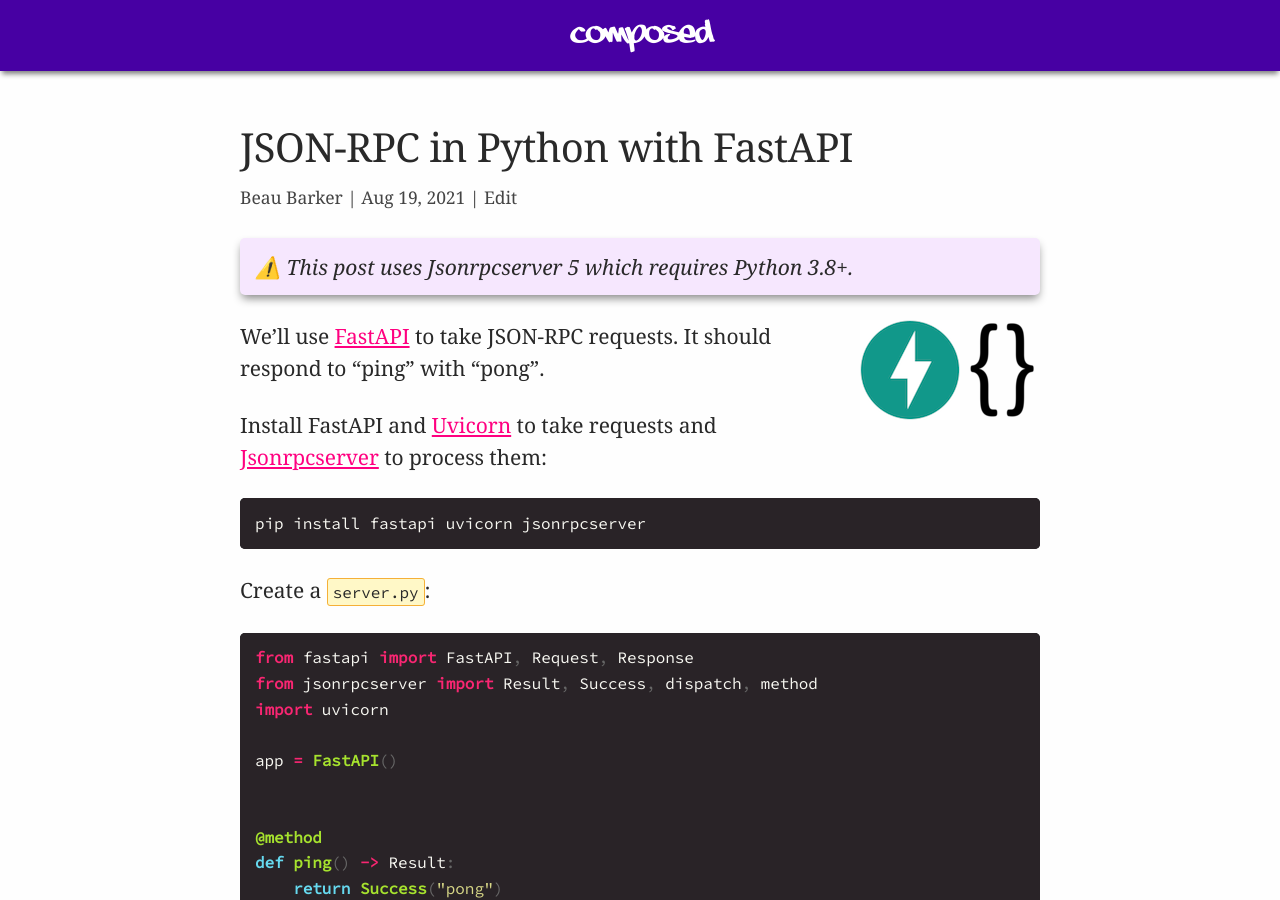
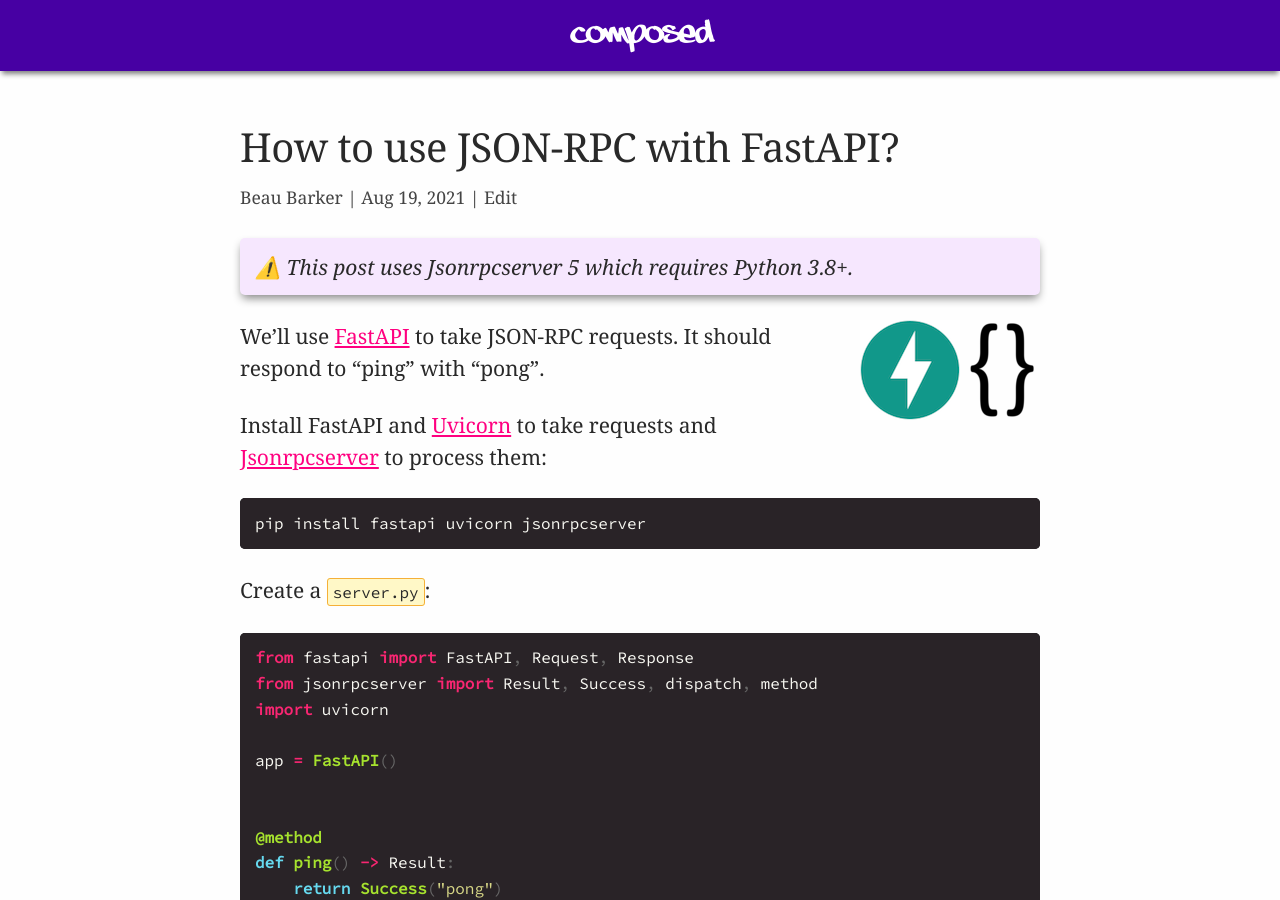
Before and after one commit to explodinglabs/explodinglabs.github.io, a Jekyll site: the page built from docs/_posts/jsonrpc/2021-08-19-fastapi.markdown, in a window 1280 px wide and 900 px high. Built offline with Jekyll 4.4.1, drawn with Linux system fonts in a browser that asks for light colours.

Commit message:
Update 2021-08-19-fastapi.markdown

```diff
--- a/docs/_posts/jsonrpc/2021-08-19-fastapi.markdown
+++ b/docs/_posts/jsonrpc/2021-08-19-fastapi.markdown
@@ -1,7 +1,7 @@
 ---
 layout: post
 category: jsonrpc
-title: JSON-RPC in Python with FastAPI
+title: How to use JSON-RPC with FastAPI?
 permalink: /jsonrpc/fastapi
 ---
 <div class="warning" markdown="1">
```
